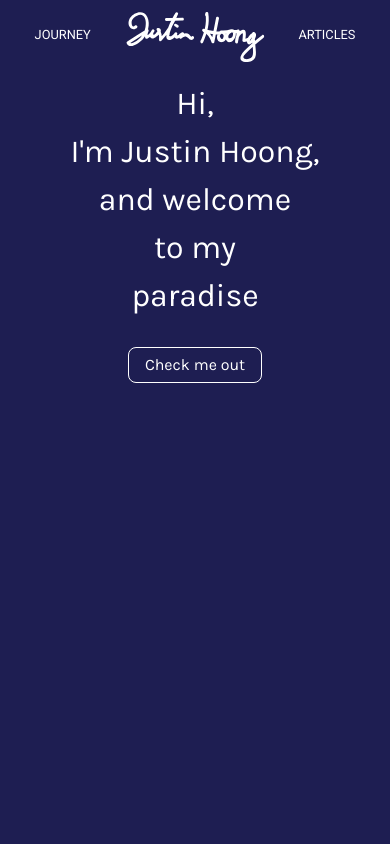
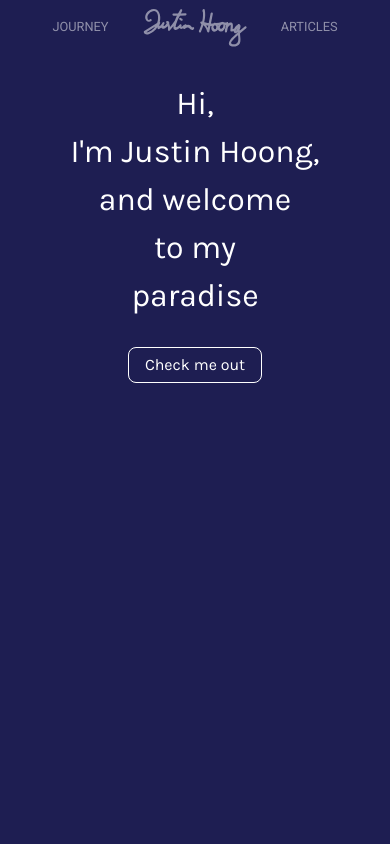
Before and after one commit to matowang/Justin-Paradise, a React (Create React App) app: page / in a window 390 px wide. Shown: the top 844 px of the page. Built offline with nearby package versions, Linux system fonts and the light colour scheme; a web font is replaced by a local one.

Commit message:
restyled navbar for more responsiveness

```diff
--- a/src/App.js
+++ b/src/App.js
@@ -24,7 +24,7 @@ class App extends React.Component {
           <Navbar />
         </header>
         {/*adds space for navbar if it is not landing page*/}
-        <Route path={new RegExp("/([a-zA-Z_0-9]+)")} component={SpaceForNav} />
+        <Route path={new RegExp("/([a-zA-Z_0-9]+)")} render={() => <div className="navbar-height"></div>} />
         <Switch>
           <Route exact path="/" component={Home} />
           <Route exact path="/articles" component={Articles} />
@@ -37,19 +37,4 @@ class App extends React.Component {
     );
   }
 };
-
-const SpaceForNav = (props) => {
-  return (
-    <div id="space-for-nav"></div>
-  );
-}
-
-// function NeutralColorPallets(props) {
-//   const pallet = [];
-//   for (let i = 0; i <= 10; i++) {
-//     pallet.push(<div className={"neutral-bg-" + i} style={{ width: "100px", height: "100px", float: "left" }} key={i}></div>);
-//   }
-//   return pallet;
-// }
-
 export default App;
--- a/src/components/Navbar.js
+++ b/src/components/Navbar.js
@@ -3,15 +3,41 @@ import { NavLink } from "react-router-dom";
 import logo from '../assets/signature.svg';
 
 export default class Navbar extends React.Component {
+    constructor(props) {
+        super(props);
+        this.state = {
+            hovered: false
+        }
+        this.handleMouseOver = this.handleMouseOver.bind(this);
+        this.handleMouseOut = this.handleMouseOut.bind(this);
+    }
+    handleMouseOver() {
+        console.log("Mouse Over");
+        this.setState({ hovered: true });
+    }
+    handleMouseOut() {
+        console.log("Mouse Out");
+        this.setState({ hovered: false })
+    }
     render() {
+        const className = this.state.hovered ? "dim" : "";
         return (
-            <nav>
+            <nav className="navbar-height" onMouseEnter={this.handleMouseOver} onMouseLeave={this.handleMouseOut}>
                 <ul>
-                    <li><NavLink to="/journey" activeClassName="active-tab">journey</NavLink></li>
-                    <li><NavLink to="/"><img id="nav-logo" src={logo} alt="Justin Hoong" /></NavLink></li>
-                    <li><NavLink to="/articles" activeClassName="active-tab">articles</NavLink></li>
+                    <NavButton className={className} to="/journey" activeClassName="active-tab">journey</NavButton>
+                    <NavButton className={className} to="/"><img className="navbar-height" id="nav-logo" src={logo} alt="Justin Hoong" /></NavButton>
+                    <NavButton className={className} to="/articles" activeClassName="active-tab">articles</NavButton>
                 </ul>
             </nav>
         );
     }
 }
+class NavButton extends React.Component {
+    render() {
+        return (
+            <li><NavLink {...this.props}>
+                {this.props.children}
+            </NavLink></li>
+        );
+    }
+}
--- a/src/sass/_navbar.scss
+++ b/src/sass/_navbar.scss
@@ -1,12 +1,10 @@
 @import 'variables.scss';
 nav {
     background: $base-c1;
-    //background: blue;
     position: fixed;
     top: 0;
     left: 0;
     width: 100vw;
-    height: $navbar-height;
     z-index: 1;
     ul{
         list-style: none;
@@ -26,14 +24,10 @@ nav {
                 &.active-tab {
                     border-bottom: 0.1rem solid white;
                 }
+                &.dim:not(:hover){
+                    opacity: 0.5;
+                }
             }
         }
     }
-    #nav-logo {
-        height: $navbar-height;;
-    }
 }
-
-#space-for-nav {
-    height: $navbar-height;
-}
--- a/src/sass/_theme-styles.scss
+++ b/src/sass/_theme-styles.scss
@@ -3,6 +3,13 @@
 @for $i from 0 through $contrast{
     .neutral-bg-#{$i}{
         background: neutral-c($i);
+    }
+}
+
+.navbar-height {
+    height: 3rem;
+    @include tablet-size {
+        height: 4rem;
     }
 }
 
```
